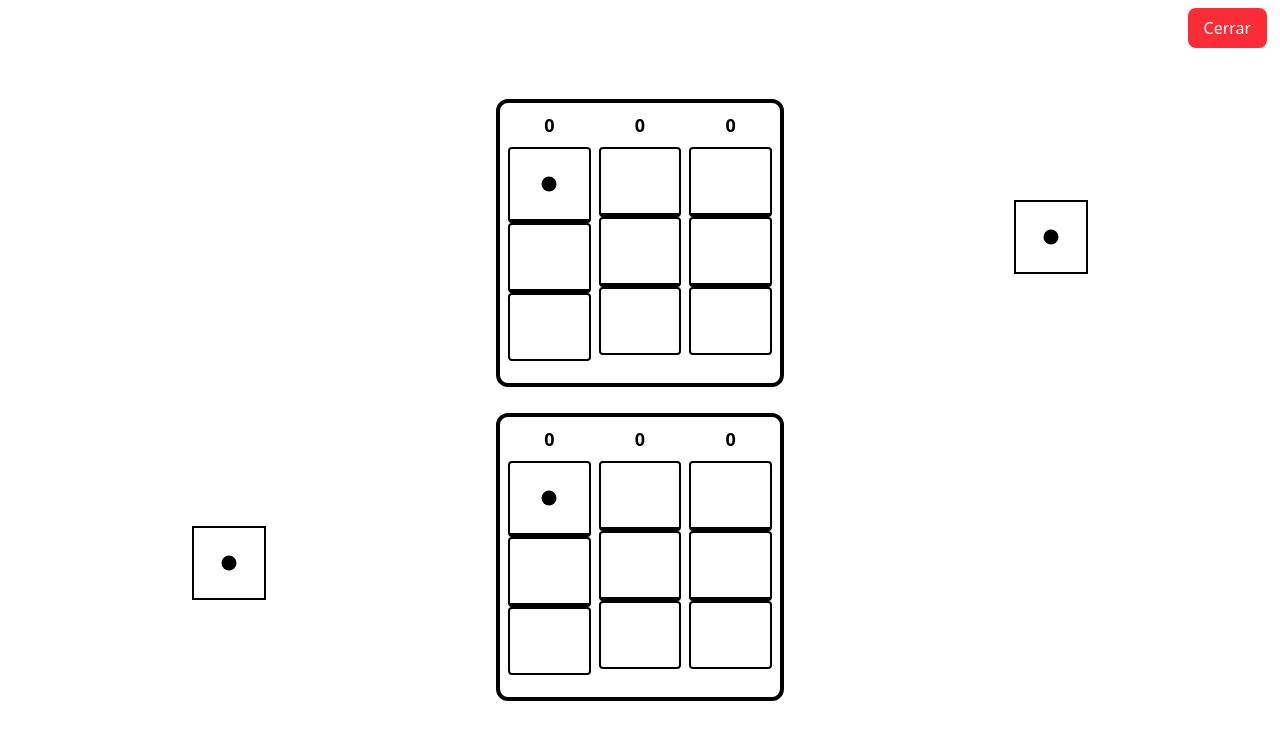
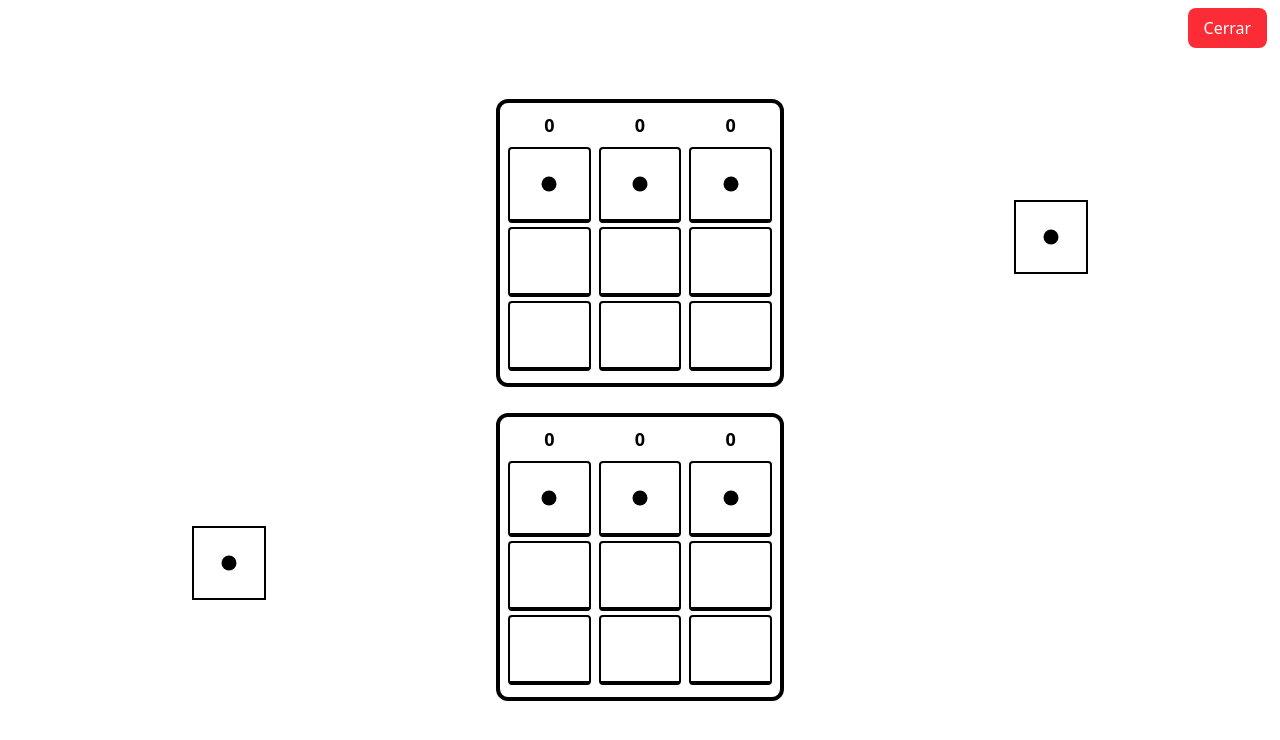
Before and after one commit to MAL501/Matatena, a React (Vite) app in the folder Matatena/: page /play in a window 1280 px wide. Shown: the top 740 px of the page. Built offline with nearby package versions, Linux system fonts and the light colour scheme.

Commit message:
Modificación básica de estilos

```diff
--- a/Matatena/src/components/Board.jsx
+++ b/Matatena/src/components/Board.jsx
@@ -8,8 +8,7 @@ import Dice from './Dice';
 // Constantes para las clases de Tailwind
 const boardContainer = "w-72 h-72 grid grid-cols-3 gap-x-2 bg-white border-4 border-black p-2 rounded-xl";
 const columnStyle = "flex flex-col";
-const cellStyle = "flex justify-center items-center p-8 border-2 border-black rounded-sm w-full h-full"; // Ajuste del tamaño y padding
-const cellWithBorder = `${cellStyle} border-b-4 border-black`;
+const cellStyle = "flex justify-center items-center p-8 border-2 border-black border-b-4 rounded-sm w-full h-full mb-[5%]"; // Ajuste del tamaño, padding y borde inferior
 const pointsTextStyle = "text-center mb-2 text-lg font-bold"; // Estilo para el texto de puntos
 
 const Board = ({ setPoints, dice }) => {
@@ -31,10 +30,10 @@ const Board = ({ setPoints, dice }) => {
       <div>
         <p className={pointsTextStyle}>{first_column}</p> {/* Texto de puntos */}
         <div ref={setFirstColumnRef} className={columnStyle}>
-          <div className={cellWithBorder}>
+          <div className={cellStyle}>
             <Dice face='1' />
           </div>
-          <div className={cellWithBorder}>
+          <div className={cellStyle}>
           </div>
           <div className={cellStyle}>
           </div>
@@ -45,9 +44,10 @@ const Board = ({ setPoints, dice }) => {
       <div>
         <p className={pointsTextStyle}>{second_column}</p> {/* Texto de puntos */}
         <div ref={setSecondColumnRef} className={columnStyle}>
-          <div className={cellWithBorder}>
+          <div className={cellStyle}>
+            <Dice face='1' />
           </div>
-          <div className={cellWithBorder}>
+          <div className={cellStyle}>
           </div>
           <div className={cellStyle}>
           </div>
@@ -58,9 +58,10 @@ const Board = ({ setPoints, dice }) => {
       <div>
         <p className={pointsTextStyle}>{third_column}</p> {/* Texto de puntos */}
         <div ref={setThirdColumnRef} className={columnStyle}>
-          <div className={cellWithBorder}>
+          <div className={cellStyle}>
+            <Dice face='1' />
           </div>
-          <div className={cellWithBorder}>
+          <div className={cellStyle}>
           </div>
           <div className={cellStyle}>
           </div>
```
